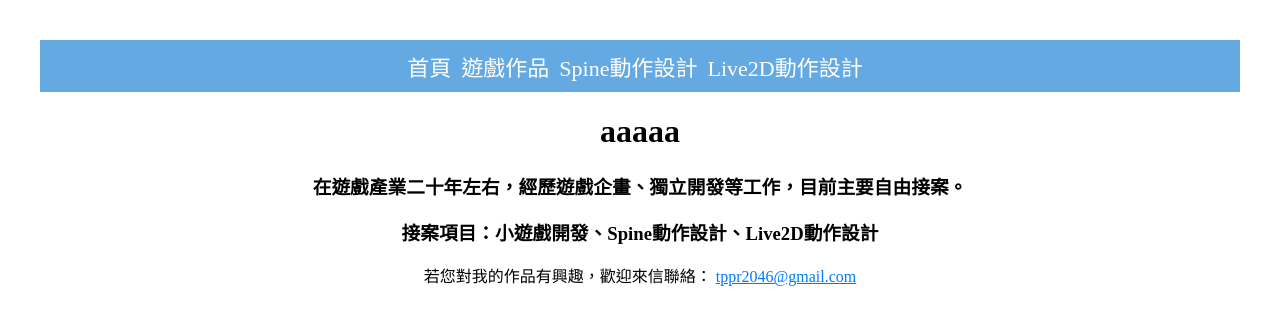
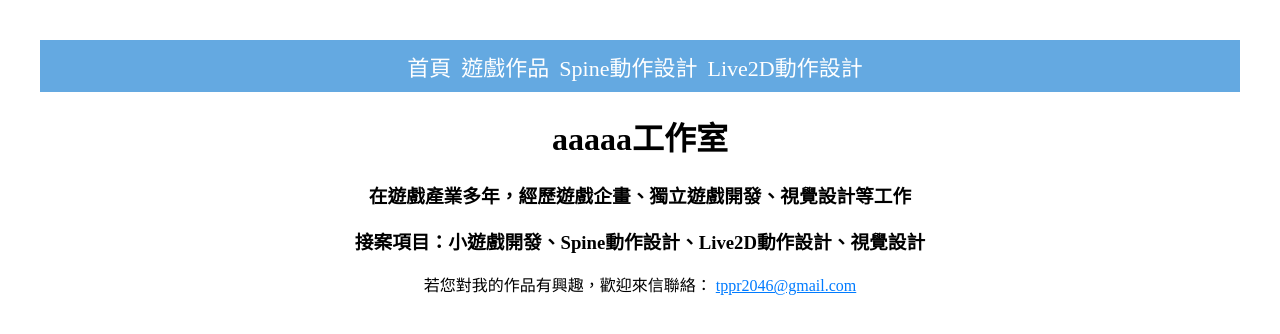
Before and after one commit to tppr2046/portfolio, a React (Vite) app: page / in a window 1280 px wide. Shown: the top 334 px of the page. Built offline with nearby package versions, Linux system fonts and the light colour scheme.

Commit message:
修正文字

```diff
--- a/index.html
+++ b/index.html
@@ -4,7 +4,7 @@
     <meta charset="UTF-8" />
     <link rel="icon" href="/favicon.ico" />
     <meta name="viewport" content="width=device-width, initial-scale=1.0" />
-    <title>aaaaa的作品網站</title>
+    <title>aaaaa工作室作品網站</title>
 </head>
 <body>
     <div id="root"></div>
--- a/src/pages/Home.jsx
+++ b/src/pages/Home.jsx
@@ -1,9 +1,9 @@
 export default function Home() {
   return (
     <main>
-      <h1>aaaaa</h1>
-      <h3>在遊戲產業二十年左右，經歷遊戲企畫、獨立開發等工作，目前主要自由接案。</h3>
-      <h3>接案項目：小遊戲開發、Spine動作設計、Live2D動作設計</h3>
+      <h1>aaaaa工作室</h1>
+      <h3>在遊戲產業多年，經歷遊戲企畫、獨立遊戲開發、視覺設計等工作</h3>
+      <h3>接案項目：小遊戲開發、Spine動作設計、Live2D動作設計、視覺設計</h3>
       <p>
         若您對我的作品有興趣，歡迎來信聯絡：{' '}
         <a href="mailto:tppr2046@gmail.com" style={{ color: '#007bff' }}>
```
